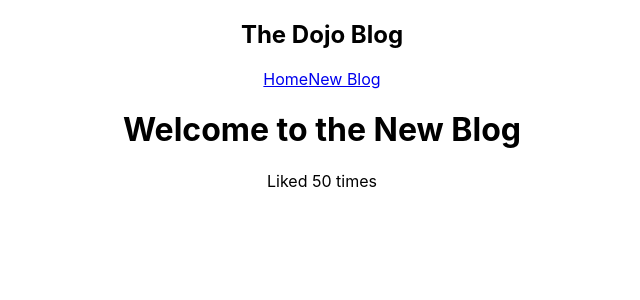
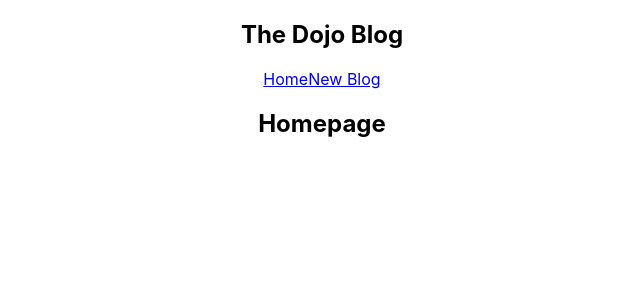
Before and after one commit to AadityaNitin/dojo-blog, a React (Create React App) app in the folder dojo-blog/: page / in a window 1280 px wide. Shown: the top 300 px of the page, without its empty margins (318-958 px from the left). Built offline with nearby package versions, Linux system fonts and the light colour scheme.

Commit message:
:star: feat: add homepage

```diff
--- a/dojo-blog/src/App.js
+++ b/dojo-blog/src/App.js
@@ -1,5 +1,6 @@
 import './App.css';
 import Navbar from './navbar';
+import Home from './home';
 
 function App() {
   const title = 'Welcome to the New Blog';
@@ -8,8 +9,7 @@ function App() {
     <div className="App">
       <Navbar />
       <div className="content">
-        <h1>{ title }</h1>
-        <p>Liked { likes } times</p>
+        <Home />
       </div>
     </div>
   );
```
